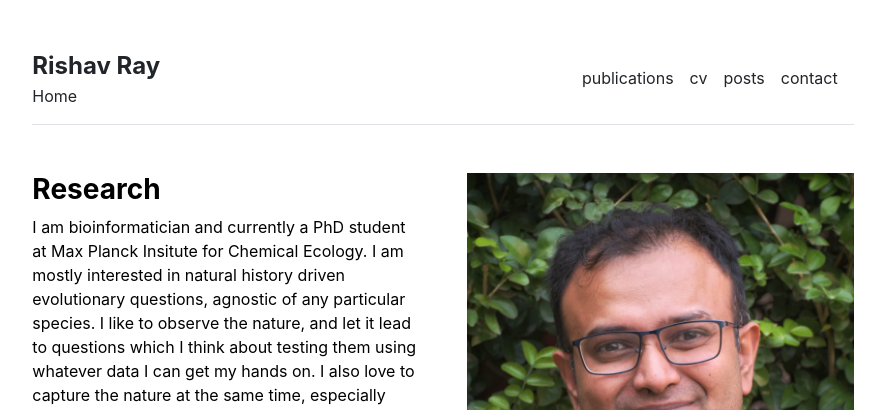
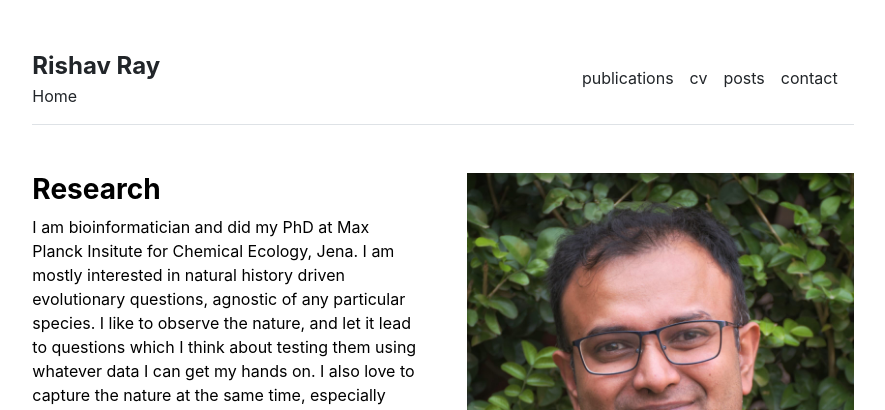
Before and after one commit to rishavray/rishavray.github.io, a Jekyll site: the page built from index.md, in a window 1280 px wide. Shown: the top 410 px of the page, without its empty margins (197-1082 px from the left). Built offline with Jekyll 4.4.1, drawn with Linux system fonts in a browser that asks for light colours; some of the changed text lies outside the part shown.

Commit message:
updated bio

```diff
--- a/index.md
+++ b/index.md
@@ -3,4 +3,4 @@ layout: home
 title: "Home"
 ---
 
-I am bioinformatician and currently a PhD student at Max Planck Insitute for Chemical Ecology. I am mostly interested in natural history driven evolutionary questions, agnostic of any particular species. I like to observe the nature, and let it lead to questions which I think about testing them using whatever data I can get my hands on. I also love to capture the nature at the same time, especially birds, in my photo album.
+I am bioinformatician and did my PhD at Max Planck Insitute for Chemical Ecology, Jena. I am mostly interested in natural history driven evolutionary questions, agnostic of any particular species. I like to observe the nature, and let it lead to questions which I think about testing them using whatever data I can get my hands on. I also love to capture the nature at the same time, especially birds, in my photo album.
```
